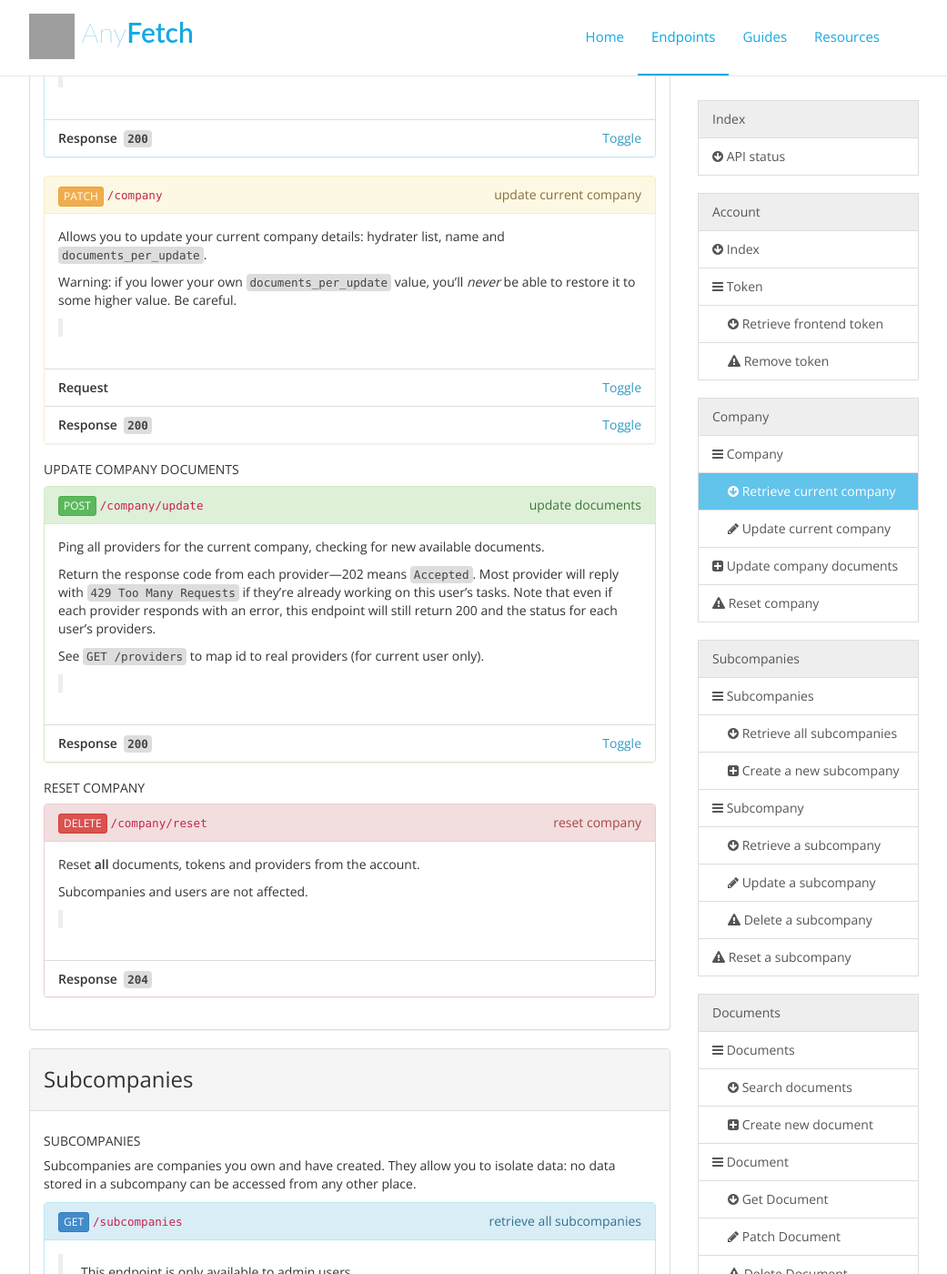
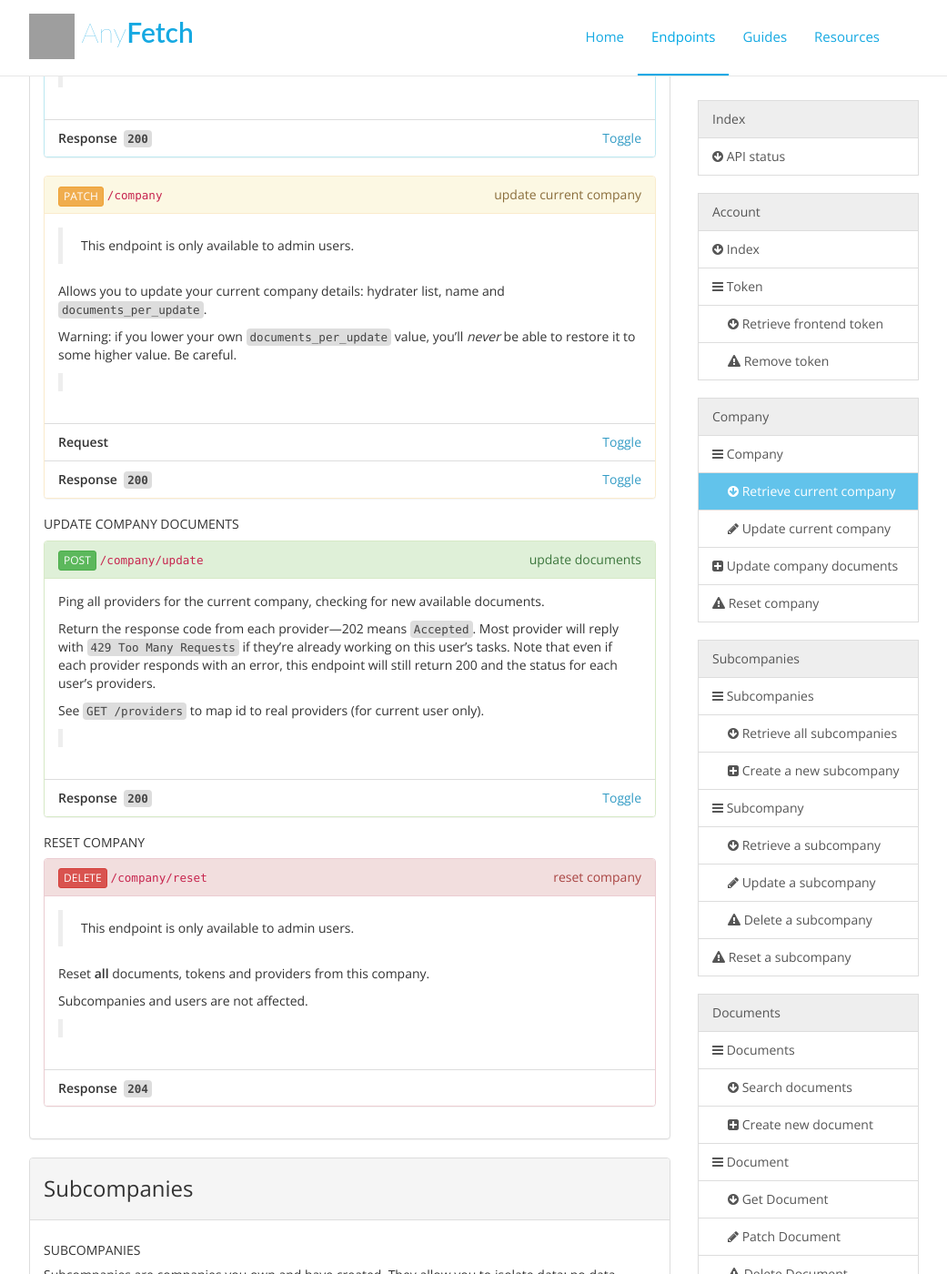
Before and after one commit to AnyFetch/developers.anyfetch.com, a Jekyll site: the page endpoints/index.html, which Jekyll copies as it is, in a window 1280 px wide and 1400 px high, scrolled down 1889 px. Shown: the whole window at 91% size, without its empty margins (133-1174 px from the left). Built offline with Jekyll 4.4.1, drawn with Linux system fonts in a browser that asks for light colours; nearby versions of some CDN libraries; Markdown is read by kramdown in place of the engine named in the settings; some of the changed text lies outside the part shown; grey boxes are pictures that could not be loaded.

Commit message:
Added warning for admin routes

```diff
--- a/endpoints/index.html
+++ b/endpoints/index.html
@@ -187,7 +187,10 @@ Should have a <code>status</code> of “OK”.</p>
     "<span class="hljs-attribute">documents_per_update</span>": <span class="hljs-value"><span class="hljs-number">2500</span></span>,
     "<span class="hljs-attribute">last_update</span>": <span class="hljs-value"><span class="hljs-string">"2014-11-12T15:22:26.044Z"</span>
 </span>}
-</code></pre></li></ul></section><section id="company-company-patch" class="panel panel-warning"><div class="panel-heading"><div style="float:right"><span style="text-transform: lowercase">Update current company</span></div><div style="float:left"><a href="#company-company-patch" class="btn btn-xs btn-warning">PATCH</a></div><div style="overflow:hidden"><code>/company</code></div></div><div class="panel-body"><p>Allows you to update your current company details: hydrater list, name and <code>documents_per_update</code>.</p>
+</code></pre></li></ul></section><section id="company-company-patch" class="panel panel-warning"><div class="panel-heading"><div style="float:right"><span style="text-transform: lowercase">Update current company</span></div><div style="float:left"><a href="#company-company-patch" class="btn btn-xs btn-warning">PATCH</a></div><div style="overflow:hidden"><code>/company</code></div></div><div class="panel-body"><blockquote>
+<p>This endpoint is only available to admin users.</p>
+</blockquote>
+<p>Allows you to update your current company details: hydrater list, name and <code>documents_per_update</code>.</p>
 <p>Warning: if you lower your own <code>documents_per_update</code> value, you’ll <em>never</em> be able to restore it to some higher value. Be careful.</p>
 <blockquote>
 <ul>
@@ -249,7 +252,10 @@ Note that even if each provider responds with an error, this endpoint will still
         "<span class="hljs-attribute">546b4cdc557c5ba64a9eed10</span>": <span class="hljs-value"><span class="hljs-number">202</span>
     </span>}
 </span>}
-</code></pre></li></ul></section><h4 id="company-reset-company">Reset company&nbsp;<a href="#company-reset-company"><i class="fa fa-link"></i></a></h4><section id="company-reset-company-delete" class="panel panel-danger"><div class="panel-heading"><div style="float:right"><span style="text-transform: lowercase">Reset company</span></div><div style="float:left"><a href="#company-reset-company-delete" class="btn btn-xs btn-danger">DELETE</a></div><div style="overflow:hidden"><code>/company/reset</code></div></div><div class="panel-body"><p>Reset <strong>all</strong> documents, tokens and providers from the account.</p>
+</code></pre></li></ul></section><h4 id="company-reset-company">Reset company&nbsp;<a href="#company-reset-company"><i class="fa fa-link"></i></a></h4><section id="company-reset-company-delete" class="panel panel-danger"><div class="panel-heading"><div style="float:right"><span style="text-transform: lowercase">Reset company</span></div><div style="float:left"><a href="#company-reset-company-delete" class="btn btn-xs btn-danger">DELETE</a></div><div style="overflow:hidden"><code>/company/reset</code></div></div><div class="panel-body"><blockquote>
+<p>This endpoint is only available to admin users.</p>
+</blockquote>
+<p>Reset <strong>all</strong> documents, tokens and providers from this company.</p>
 <p>Subcompanies and users are not affected.</p>
 <blockquote>
 <ul>
@@ -1587,7 +1593,10 @@ Note that even if each providers responds with an error, this endpoint will stil
         "<span class="hljs-attribute">updated</span>": <span class="hljs-value"><span class="hljs-string">"2014-07-23T11:32:06.347Z"</span>
     </span>}
 ]
-</code></pre></li></ul></section><section id="document-types-document-types-post" class="panel panel-success"><div class="panel-heading"><div style="float:right"><span style="text-transform: lowercase">Create document-type</span></div><div style="float:left"><a href="#document-types-document-types-post" class="btn btn-xs btn-success">POST</a></div><div style="overflow:hidden"><code>/document_types</code></div></div><div class="panel-body"><p>Create a new document-type. This document-type will be available for your company and all its descendants.</p>
+</code></pre></li></ul></section><section id="document-types-document-types-post" class="panel panel-success"><div class="panel-heading"><div style="float:right"><span style="text-transform: lowercase">Create document-type</span></div><div style="float:left"><a href="#document-types-document-types-post" class="btn btn-xs btn-success">POST</a></div><div style="overflow:hidden"><code>/document_types</code></div></div><div class="panel-body"><blockquote>
+<p>This endpoint is only available to admin users.</p>
+</blockquote>
+<p>Create a new document-type. This document-type will be available for your company and all its descendants.</p>
 <p>See <a href="/guides/creating/document-type.html">how to create a document-type</a>, or the <a href="/guides/tutorials/document-type.html">document-type tutorial</a>.</p>
 <blockquote>
 <ul>
@@ -1705,7 +1714,10 @@ Note that even if each providers responds with an error, this endpoint will stil
         }
     }
 }
-</code></pre></li></ul></section><section id="document-types-document-type-patch" class="panel panel-warning"><div class="panel-heading"><div style="float:right"><span style="text-transform: lowercase">Update document-type</span></div><div style="float:left"><a href="#document-types-document-type-patch" class="btn btn-xs btn-warning">PATCH</a></div><div style="overflow:hidden"><code>/document_types/{id}</code></div></div><div class="panel-body"><p>Update some information about a document-type. You can only update your own document-types.</p>
+</code></pre></li></ul></section><section id="document-types-document-type-patch" class="panel panel-warning"><div class="panel-heading"><div style="float:right"><span style="text-transform: lowercase">Update document-type</span></div><div style="float:left"><a href="#document-types-document-type-patch" class="btn btn-xs btn-warning">PATCH</a></div><div style="overflow:hidden"><code>/document_types/{id}</code></div></div><div class="panel-body"><blockquote>
+<p>This endpoint is only available to admin users.</p>
+</blockquote>
+<p>Update some information about a document-type. You can only update your own document-types.</p>
 <p>The <code>name</code> and <code>es_mapping</code> properties can’t be updated, you need to <code>DELETE</code> your document-type to change them.</p>
 <blockquote>
 <ul>
@@ -1753,7 +1765,10 @@ Note that even if each providers responds with an error, this endpoint will stil
         }
     }
 }
-</code></pre></li></ul></section><section id="document-types-document-type-delete" class="panel panel-danger"><div class="panel-heading"><div style="float:right"><span style="text-transform: lowercase">Delete document-type</span></div><div style="float:left"><a href="#document-types-document-type-delete" class="btn btn-xs btn-danger">DELETE</a></div><div style="overflow:hidden"><code>/document_types/{id}</code></div></div><div class="panel-body"><p>Remove a document-type. You can only delete your own document-types.</p>
+</code></pre></li></ul></section><section id="document-types-document-type-delete" class="panel panel-danger"><div class="panel-heading"><div style="float:right"><span style="text-transform: lowercase">Delete document-type</span></div><div style="float:left"><a href="#document-types-document-type-delete" class="btn btn-xs btn-danger">DELETE</a></div><div style="overflow:hidden"><code>/document_types/{id}</code></div></div><div class="panel-body"><blockquote>
+<p>This endpoint is only available to admin users.</p>
+</blockquote>
+<p>Remove a document-type. You can only delete your own document-types.</p>
 <p>You can’t delete a document-type in use by at least one document (in your company or any other subcompanies).</p>
 <blockquote>
 <ul>
@@ -1964,7 +1979,10 @@ Also note the behavior for this endpoint differ from <code>DELETE /company/reset
         "<span class="hljs-attribute">description</span>": <span class="hljs-value"><span class="hljs-string">"AnyFetch Hydrater that removes garbage documents."</span>
     </span>}
 ]
-</code></pre></li></ul></section><section id="hydraters-hydraters-post" class="panel panel-success"><div class="panel-heading"><div style="float:right"><span style="text-transform: lowercase">Create Hydrater</span></div><div style="float:left"><a href="#hydraters-hydraters-post" class="btn btn-xs btn-success">POST</a></div><div style="overflow:hidden"><code>/hydraters</code></div></div><div class="panel-body"><p>Create a new hydrater owned by your company. Your company and subcompanies will be able to use it to hydrate their documents.
+</code></pre></li></ul></section><section id="hydraters-hydraters-post" class="panel panel-success"><div class="panel-heading"><div style="float:right"><span style="text-transform: lowercase">Create Hydrater</span></div><div style="float:left"><a href="#hydraters-hydraters-post" class="btn btn-xs btn-success">POST</a></div><div style="overflow:hidden"><code>/hydraters</code></div></div><div class="panel-body"><blockquote>
+<p>This endpoint is only available to admin users.</p>
+</blockquote>
+<p>Create a new hydrater owned by your company. Your company and subcompanies will be able to use it to hydrate their documents.
 See <a href="/guides/creating/hydrater.html">how to create a hydrater</a>.</p>
 <blockquote>
 <ul>
@@ -2015,7 +2033,10 @@ See <a href="/guides/creating/hydrater.html">how to create a hydrater</a>.</p>
     "<span class="hljs-attribute">short_name</span>": <span class="hljs-value"><span class="hljs-string">"markdown"</span></span>,
     "<span class="hljs-attribute">description</span>": <span class="hljs-value"><span class="hljs-string">"AnyFetch Hydrater for markdown files."</span>
 </span>}
-</code></pre></li></ul></section><section id="hydraters-hydrater-delete" class="panel panel-danger"><div class="panel-heading"><div style="float:right"><span style="text-transform: lowercase">Delete Hydrater</span></div><div style="float:left"><a href="#hydraters-hydrater-delete" class="btn btn-xs btn-danger">DELETE</a></div><div style="overflow:hidden"><code>/hydraters/{id}</code></div></div><div class="panel-body"><p>Delete a hydrater.
+</code></pre></li></ul></section><section id="hydraters-hydrater-delete" class="panel panel-danger"><div class="panel-heading"><div style="float:right"><span style="text-transform: lowercase">Delete Hydrater</span></div><div style="float:left"><a href="#hydraters-hydrater-delete" class="btn btn-xs btn-danger">DELETE</a></div><div style="overflow:hidden"><code>/hydraters/{id}</code></div></div><div class="panel-body"><blockquote>
+<p>This endpoint is only available to admin users.</p>
+</blockquote>
+<p>Delete a hydrater.
 You must be admin of your company to delete a hydrater.
 You cannot delete a hydrater which is owned by one of your subcompanies.</p>
 <p>Deleting a hydrater will remove this hydrater in your company and all your subcompanies. Existing documents will not be affected.</p>
```
Also changed, not shown: blueprint.md (+15 -1 lines).
